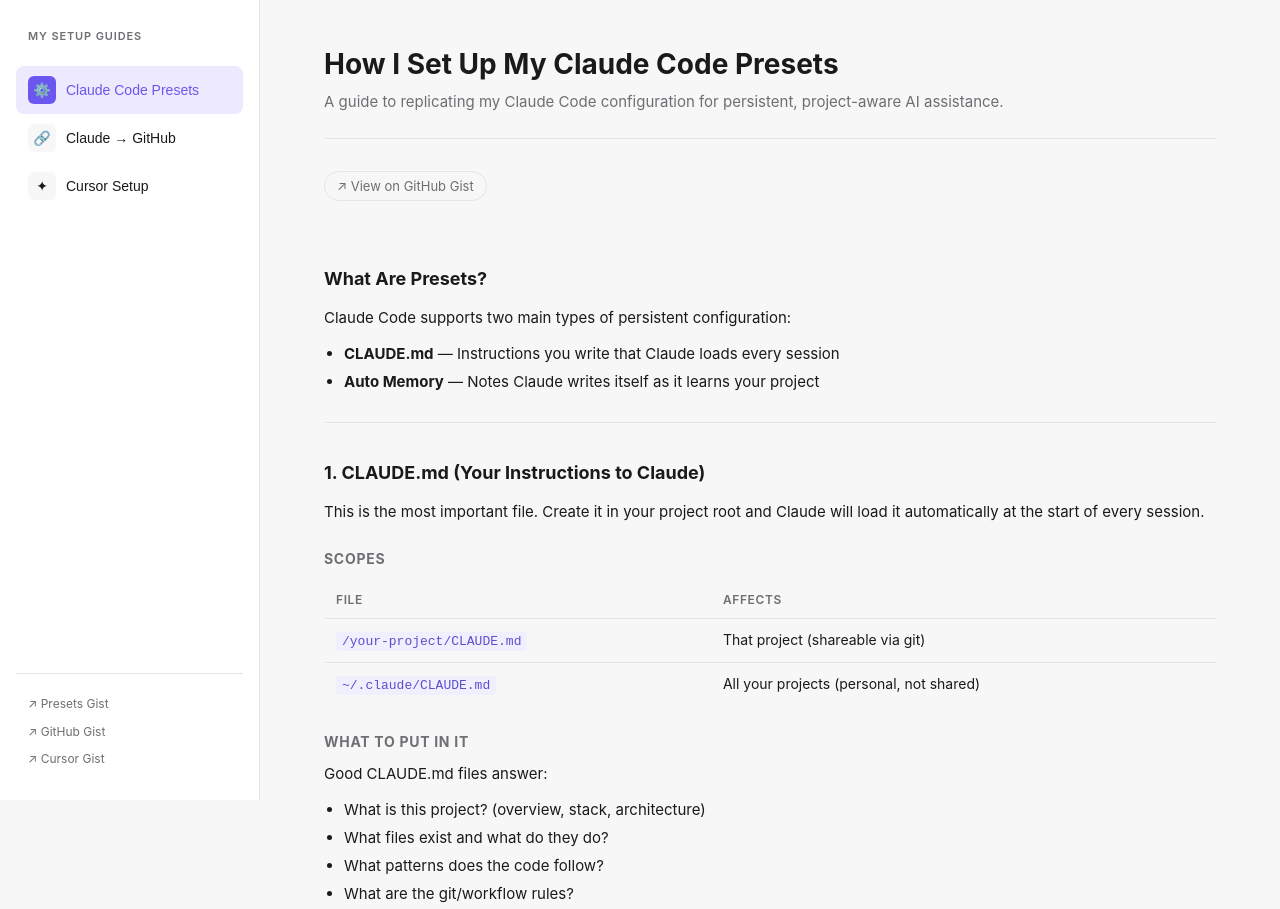
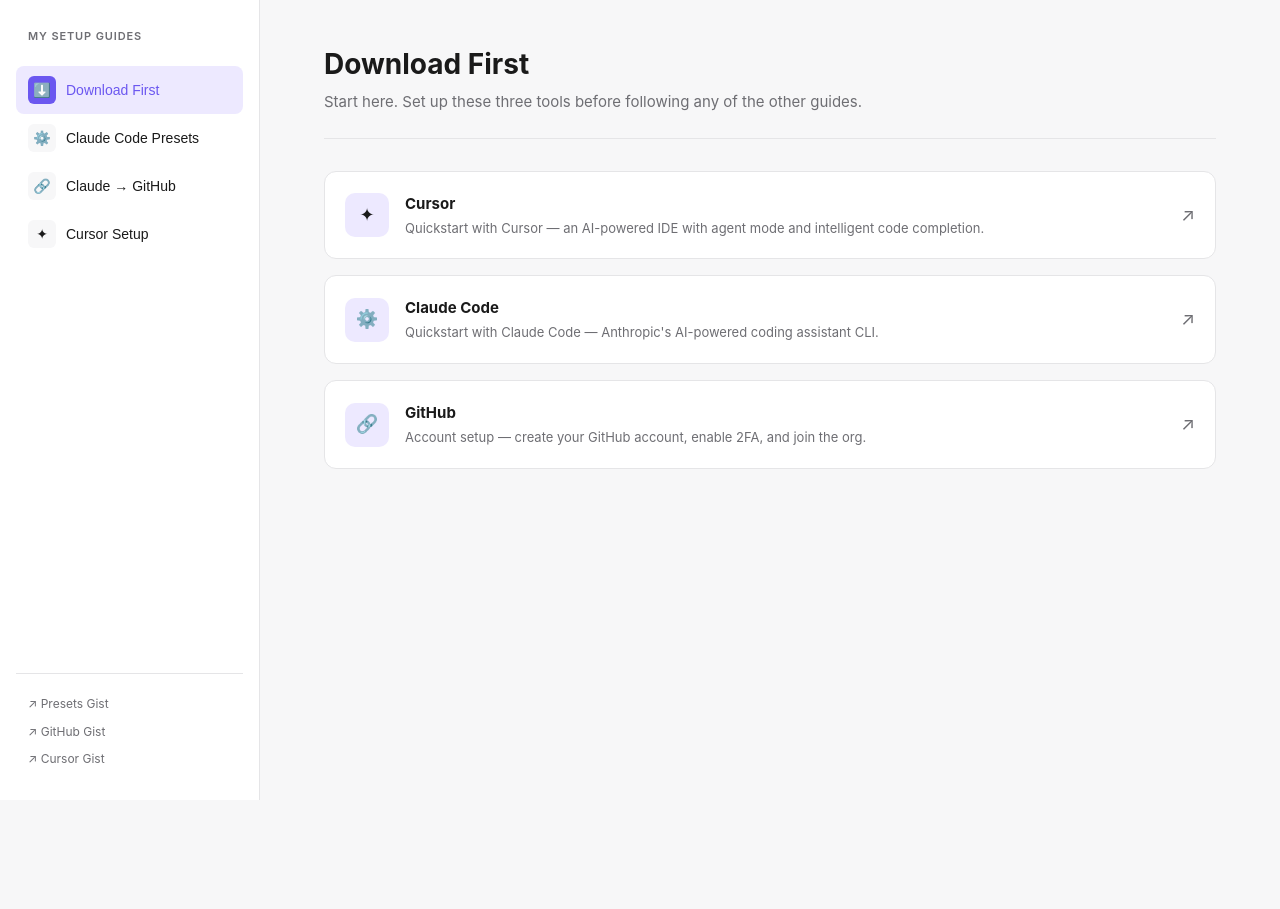
Before and after one commit to Malumbuc/setup-guides, a plain HTML site: page index.html in a window 1280 px wide. Shown: the top 909 px of the page. After the commit the page ends 800 px from the top, so only its background shows below. Drawn offline with Linux system fonts and the light colour scheme.

Commit message:
Add Download First tab with setup links

```diff
--- a/index.html
+++ b/index.html
@@ -250,6 +250,59 @@
       text-decoration: none;
     }
 
+    /* ── Download cards ── */
+    .dl-card {
+      display: flex;
+      align-items: center;
+      gap: 16px;
+      padding: 20px;
+      background: var(--surface);
+      border: 1px solid var(--border);
+      border-radius: 12px;
+      text-decoration: none;
+      color: var(--text);
+      transition: border-color .15s, box-shadow .15s;
+    }
+
+    .dl-card:hover {
+      border-color: var(--accent);
+      box-shadow: 0 2px 12px rgba(107,87,240,.1);
+      text-decoration: none;
+    }
+
+    .dl-card-icon {
+      width: 44px;
+      height: 44px;
+      border-radius: 10px;
+      background: var(--accent-light);
+      display: flex;
+      align-items: center;
+      justify-content: center;
+      font-size: 18px;
+      flex-shrink: 0;
+    }
+
+    .dl-card-body { flex: 1; }
+
+    .dl-card-title {
+      font-weight: 650;
+      font-size: 15px;
+      margin-bottom: 2px;
+    }
+
+    .dl-card-desc {
+      font-size: 13px;
+      color: var(--muted);
+    }
+
+    .dl-card-arrow {
+      font-size: 18px;
+      color: var(--muted);
+      flex-shrink: 0;
+    }
+
+    .dl-card:hover .dl-card-arrow { color: var(--accent); }
+
     /* ── Step numbers ── */
     .steps ol {
       list-style: none;
@@ -291,7 +344,11 @@
 <aside>
   <div class="sidebar-title">My Setup Guides</div>
   <nav>
-    <button class="active" onclick="show('presets', this)">
+    <button class="active" onclick="show('downloads', this)">
+      <span class="icon">⬇️</span>
+      Download First
+    </button>
+    <button onclick="show('presets', this)">
       <span class="icon">⚙️</span>
       Claude Code Presets
     </button>
@@ -313,8 +370,45 @@
 
 <main>
 
+  <!-- ── Download First ── -->
+  <article class="guide active" id="downloads">
+    <h1>Download First</h1>
+    <p class="subtitle">Start here. Set up these three tools before following any of the other guides.</p>
+
+    <div style="display:flex;flex-direction:column;gap:16px;margin-top:8px;">
+
+      <a class="dl-card" href="https://dev-guides.sqprod.co/docs/tools/cursor/getting-started" target="_blank">
+        <div class="dl-card-icon">✦</div>
+        <div class="dl-card-body">
+          <div class="dl-card-title">Cursor</div>
+          <div class="dl-card-desc">Quickstart with Cursor — an AI-powered IDE with agent mode and intelligent code completion.</div>
+        </div>
+        <div class="dl-card-arrow">↗</div>
+      </a>
+
+      <a class="dl-card" href="https://dev-guides.sqprod.co/docs/tools/claude-code/getting-started" target="_blank">
+        <div class="dl-card-icon">⚙️</div>
+        <div class="dl-card-body">
+          <div class="dl-card-title">Claude Code</div>
+          <div class="dl-card-desc">Quickstart with Claude Code — Anthropic's AI-powered coding assistant CLI.</div>
+        </div>
+        <div class="dl-card-arrow">↗</div>
+      </a>
+
+      <a class="dl-card" href="https://dev-guides.sqprod.co/docs/tools/github/getting-started" target="_blank">
+        <div class="dl-card-icon">🔗</div>
+        <div class="dl-card-body">
+          <div class="dl-card-title">GitHub</div>
+          <div class="dl-card-desc">Account setup — create your GitHub account, enable 2FA, and join the org.</div>
+        </div>
+        <div class="dl-card-arrow">↗</div>
+      </a>
+
+    </div>
+  </article>
+
   <!-- ── Guide 1: Claude Code Presets ── -->
-  <article class="guide active" id="presets">
+  <article class="guide" id="presets">
     <h1>How I Set Up My Claude Code Presets</h1>
     <p class="subtitle">A guide to replicating my Claude Code configuration for persistent, project-aware AI assistance.</p>
     <a class="gist-link" href="https://gist.github.com/Malumbuc/da8947bb832e79d318726fbe5a3eb104" target="_blank">
```
